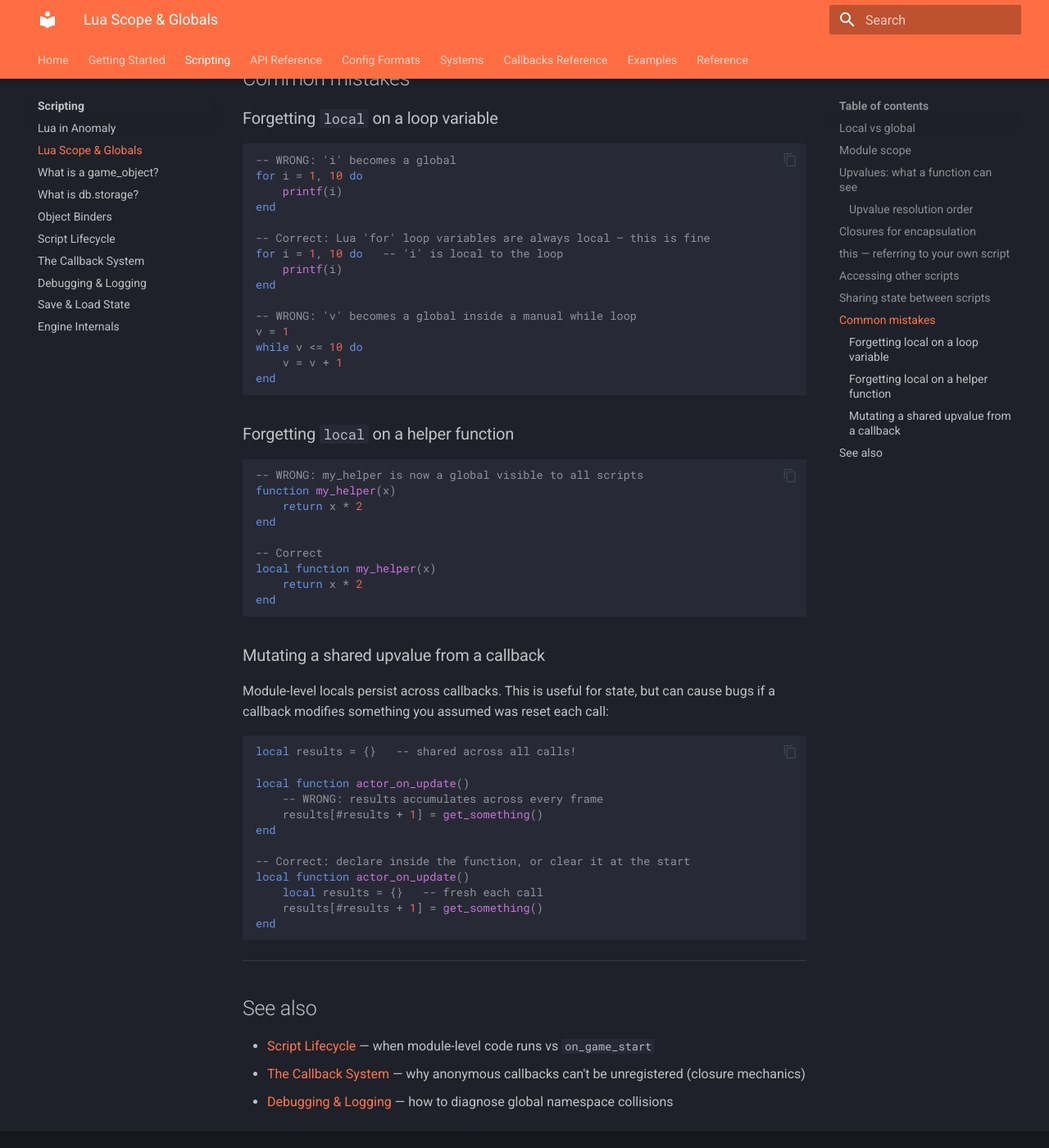
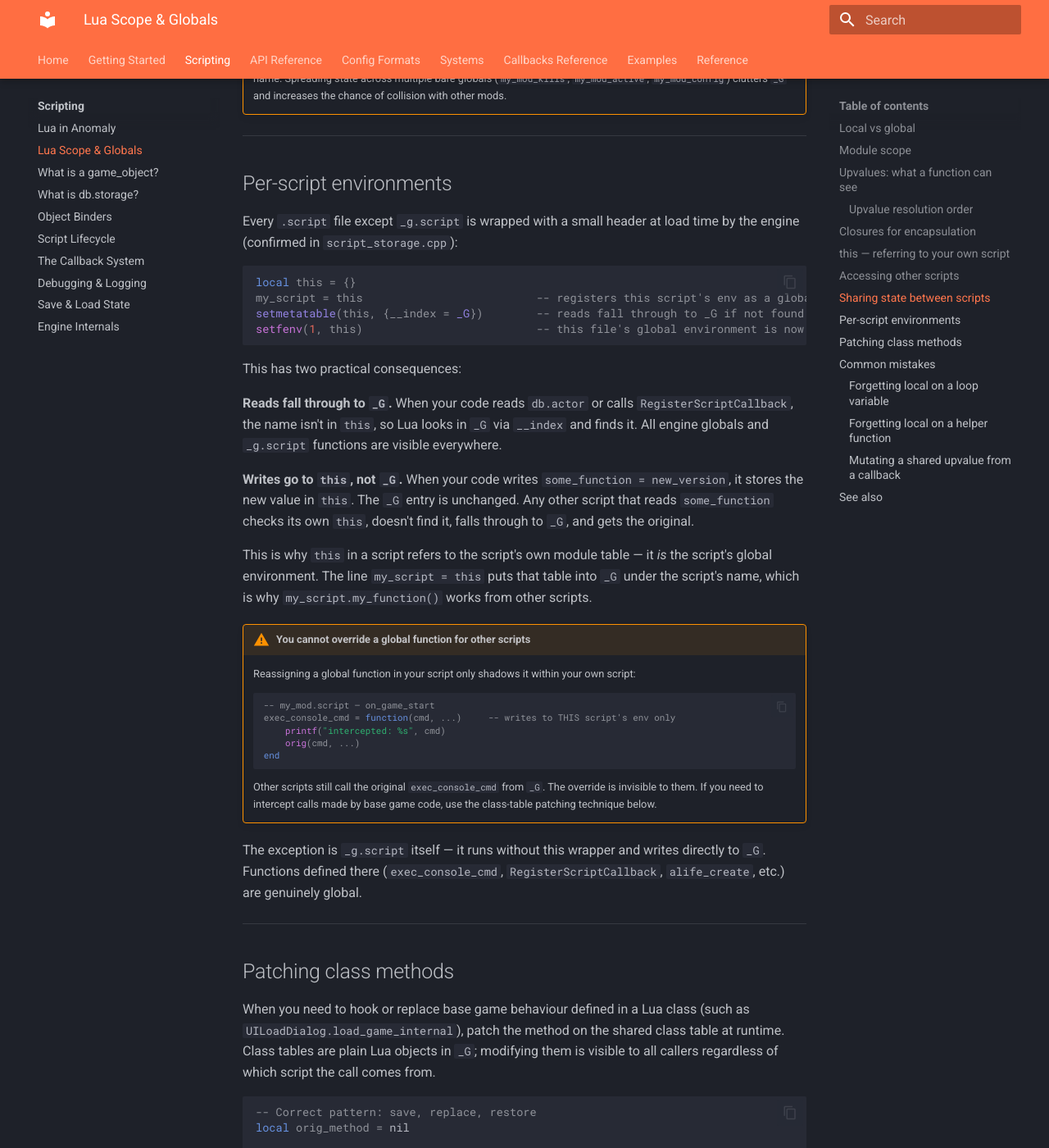
Before and after one commit to robE127/stalker-anomaly-modding-guide, an MkDocs documentation site: the page built from docs/scripting/lua-scope.md, in a window 1280 px wide and 1400 px high, scrolled down 5764 px. Shown: the whole window at 82% size. Built offline with MkDocs 1.6.1 and Material for MkDocs 9.7.7, drawn with Linux system fonts in a browser that asks for light colours; some of the changed text lies outside the part shown.

Commit message:
docs: document per-script environments and class-table patching
- Fix intro paragraph: globals written in your script go to your script's
  own environment (this), not to _G; reads fall through to _G via __index
- Add "Per-script environments" section explaining the setfenv + __index = _G
  mechanism proven in xray-monolith script_storage.cpp; explains why global
  function replacement does not intercept calls from other scripts
- Add "Patching class methods" section with the correct save/restore pattern
  for hooking base game class behaviour at runtime
- Add cross-reference in See also

Co-Authored-By: Claude Sonnet 4.6 <noreply@anthropic.com>

````diff
--- a/docs/scripting/lua-scope.md
+++ b/docs/scripting/lua-scope.md
@@ -1,6 +1,6 @@
 # Lua Scope & Globals
 
-Understanding scope in Lua is critical in Anomaly modding because **all scripts share a single global namespace**. A variable you accidentally declare as global in your mod is visible — and writable — by every other script in the game. This page explains how scoping works, what variables are visible from inside a function, and how to share state safely.
+Understanding scope in Lua is critical in Anomaly modding because scripts share a global namespace for **reading** — any name not found locally falls through to the engine's shared `_G` table. However, globals you *write* are stored in your script's own private environment, not in `_G` directly. This asymmetry matters when hooking base game code. This page explains how scoping works, what is actually shared between scripts, and how to modify base game behaviour correctly.
 
 ---
 
@@ -16,7 +16,7 @@ enemy_count = 0
 local enemy_count = 0
 ```
 
-In Anomaly, all `.script` files are loaded into the same Lua state. Every global you create becomes part of the shared `_G` table. If two mods both declare a global called `enemy_count`, the second one to load silently overwrites the first.
+In Anomaly, all `.script` files are loaded into the same Lua state and share a single `_G` table for **reading** globals. However, global **writes** in your script only affect your script's own private environment — they do not propagate to `_G` and other scripts will not see the change. (The mechanics behind this are explained in [Per-script environments](#per-script-environments) below.) If two mods both declare a global called `enemy_count`, the second one to load silently overwrites the first **within its own script**, but neither mod can change the other's `enemy_count`.
 
 **Always use `local` for everything in your mod.** The only exceptions are the specific entry-point functions the engine looks for by name: `on_game_start`, `on_game_end`, `on_game_load`, and `bind` (for object binders).
 
@@ -253,6 +253,91 @@ The `my_mod = my_mod or {}` pattern is important — if the scripts load in an o
 
 ---
 
+## Per-script environments
+
+Every `.script` file except `_g.script` is wrapped with a small header at load time by the engine (confirmed in `script_storage.cpp`):
+
+```lua
+local this = {}
+my_script = this                          -- registers this script's env as a global table
+setmetatable(this, {__index = _G})        -- reads fall through to _G if not found locally
+setfenv(1, this)                          -- this file's global environment is now 'this'
+```
+
+This has two practical consequences:
+
+**Reads fall through to `_G`.**  When your code reads `db.actor` or calls `RegisterScriptCallback`, the name isn't in `this`, so Lua looks in `_G` via `__index` and finds it. All engine globals and `_g.script` functions are visible everywhere.
+
+**Writes go to `this`, not `_G`.**  When your code writes `some_function = new_version`, it stores the new value in `this`. The `_G` entry is unchanged. Any other script that reads `some_function` checks its own `this`, doesn't find it, falls through to `_G`, and gets the original.
+
+This is why `this` in a script refers to the script's own module table — it *is* the script's global environment. The line `my_script = this` puts that table into `_G` under the script's name, which is why `my_script.my_function()` works from other scripts.
+
+!!! warning "You cannot override a global function for other scripts"
+    Reassigning a global function in your script only shadows it within your own script:
+
+    ```lua
+    -- my_mod.script — on_game_start
+    exec_console_cmd = function(cmd, ...)     -- writes to THIS script's env only
+        printf("intercepted: %s", cmd)
+        orig(cmd, ...)
+    end
+    ```
+
+    Other scripts still call the original `exec_console_cmd` from `_G`. The override is invisible to them. If you need to intercept calls made by base game code, use the class-table patching technique below.
+
+The exception is `_g.script` itself — it runs without this wrapper and writes directly to `_G`. Functions defined there (`exec_console_cmd`, `RegisterScriptCallback`, `alife_create`, etc.) are genuinely global.
+
+---
+
+## Patching class methods
+
+When you need to hook or replace base game behaviour defined in a Lua class (such as `UILoadDialog.load_game_internal`), patch the method on the shared class table at runtime. Class tables are plain Lua objects in `_G`; modifying them is visible to all callers regardless of which script the call comes from.
+
+```lua
+-- Correct pattern: save, replace, restore
+local orig_method = nil
+
+function on_game_start()
+    local cls = some_script.SomeClass    -- forces the script to load if not yet loaded
+    if cls and not orig_method then
+        orig_method = cls.the_method
+        cls.the_method = function(self, ...)
+            -- your logic here
+            if should_block then return end
+            return orig_method(self, ...)   -- call through to the original
+        end
+    end
+end
+
+function on_game_end()
+    if orig_method then
+        local cls = some_script and some_script.SomeClass
+        if cls then cls.the_method = orig_method end
+        orig_method = nil
+    end
+end
+```
+
+This works because the class table (e.g., `ui_load_dialog.UILoadDialog`) is a single Lua table object shared in `_G`. All script environments read it via `__index = _G`, so your replacement is seen by every caller — even those in other scripts.
+
+**Always restore in `on_game_end`.**  If you don't restore, the patched method persists across session boundaries (the intercepts table survives between sessions). The second session will try to save `orig_method` again but the `if not orig_method` guard will prevent reinstalling the patch — the already-patched method stays in place without issue, but it's cleaner to restore.
+
+**Contrast with global function replacement** (which does *not* work cross-script):
+
+```lua
+-- Does NOT intercept calls from other scripts:
+exec_console_cmd = function(cmd, ...)   -- only affects this script's env
+    ...
+end
+
+-- DOES intercept calls from all scripts:
+ui_load_dialog.UILoadDialog.load_game_internal = function(self)
+    ...
+end
+```
+
+---
+
 ## Common mistakes
 
 ### Forgetting `local` on a loop variable
@@ -315,3 +400,4 @@ end
 - [Script Lifecycle](script-lifecycle.md) — when module-level code runs vs `on_game_start`
 - [The Callback System](callbacks.md) — why anonymous callbacks can't be unregistered (closure mechanics)
 - [Debugging & Logging](debugging.md) — how to diagnose global namespace collisions
+- [Lua in Anomaly](lua-in-anomaly.md) — the `class` keyword and how UI classes are defined
````
